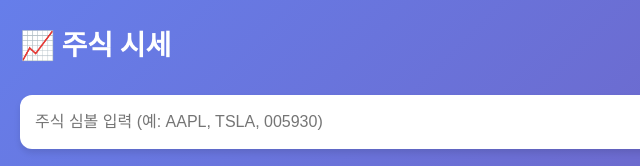
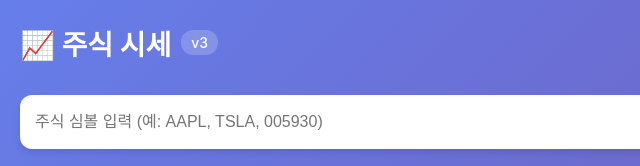
Before and after one commit to DevH2077/stock_chase2, a plain HTML site: page index.html in a window 1280 px wide. Shown: the top 166 px of the page, 0-640 px from the left. Drawn offline with Linux system fonts and the light colour scheme.

Commit message:
Add version badge v3 to header

```diff
--- a/index.html
+++ b/index.html
@@ -13,7 +13,7 @@
 <body>
     <div class="container">
         <header>
-            <h1>📈 주식 시세</h1>
+            <h1>📈 주식 시세 <span class="version-badge">v3</span></h1>
             <button id="refreshBtn" class="refresh-btn" aria-label="새로고침">🔄</button>
         </header>
 
--- a/styles.css
+++ b/styles.css
@@ -28,6 +28,18 @@ header {
 header h1 {
     font-size: 28px;
     font-weight: 700;
+    display: flex;
+    align-items: center;
+    gap: 10px;
+}
+
+.version-badge {
+    font-size: 14px;
+    font-weight: 500;
+    background: rgba(255, 255, 255, 0.2);
+    padding: 4px 10px;
+    border-radius: 12px;
+    backdrop-filter: blur(10px);
 }
 
 .refresh-btn {
```
